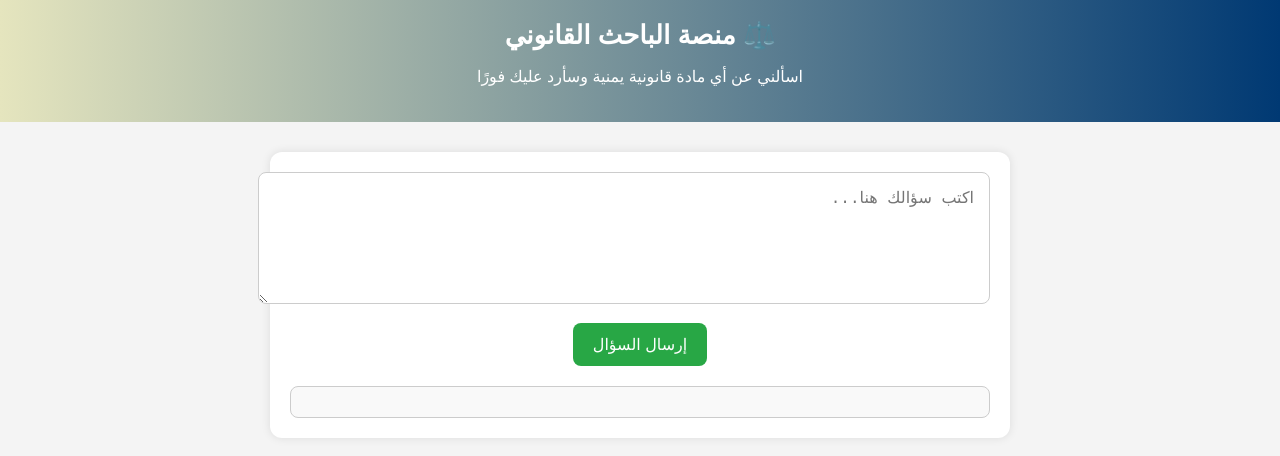
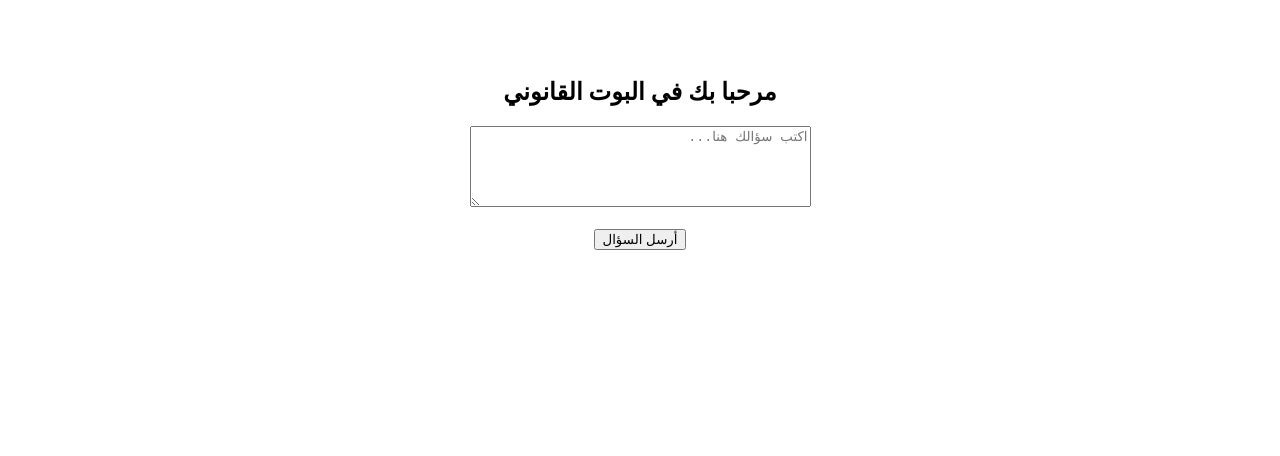
Before and after one commit to LegalResearcher/legal-bahith-bot, a website: page public/index.html in a window 1280 px wide. Drawn offline with Linux system fonts and the light colour scheme.

Commit message:
Update index.html

```diff
--- a/public/index.html
+++ b/public/index.html
@@ -1,100 +1,39 @@
 <!DOCTYPE html>
-<html lang="ar" dir="rtl">
+<html lang="ar">
 <head>
   <meta charset="UTF-8" />
-  <meta name="viewport" content="width=device-width, initial-scale=1.0"/>
-  <title>منصة الباحث القانوني ⚖️</title>
-  <style>
-    body {
-      font-family: 'Cairo', sans-serif;
-      background-color: #f4f4f4;
-      color: #222;
-      margin: 0;
-      padding: 0;
-      text-align: center;
-      direction: rtl;
-    }
-    header {
-      background: linear-gradient(to left, #003973, #E5E5BE);
-      padding: 20px;
-      color: white;
-    }
-    h1 {
-      margin: 0;
-      font-size: 26px;
-    }
-    .container {
-      max-width: 700px;
-      margin: 30px auto;
-      background: white;
-      padding: 20px;
-      border-radius: 12px;
-      box-shadow: 0 0 10px rgba(0,0,0,0.1);
-    }
-    textarea {
-      width: 100%;
-      height: 100px;
-      padding: 15px;
-      font-size: 16px;
-      border-radius: 8px;
-      border: 1px solid #ccc;
-      resize: vertical;
-    }
-    button {
-      margin-top: 15px;
-      background-color: #28a745;
-      color: white;
-      border: none;
-      padding: 12px 20px;
-      font-size: 16px;
-      border-radius: 8px;
-      cursor: pointer;
-    }
-    button:hover {
-      background-color: #218838;
-    }
-    #answer {
-      margin-top: 20px;
-      background: #f9f9f9;
-      border: 1px solid #ccc;
-      padding: 15px;
-      border-radius: 8px;
-      text-align: right;
-      white-space: pre-wrap;
-    }
-  </style>
+  <title>الباحث القانوني</title>
 </head>
-<body>
-  <header>
-    <h1>⚖️ منصة الباحث القانوني</h1>
-    <p>اسألني عن أي مادة قانونية يمنية وسأرد عليك فورًا</p>
-  </header>
-
-  <div class="container">
-    <textarea id="question" placeholder="اكتب سؤالك هنا..."></textarea>
-    <button onclick="sendQuestion()">إرسال السؤال</button>
-    <div id="answer"></div>
-  </div>
+<body style="text-align:center; padding:50px; direction:rtl;">
+  <h2>مرحبا بك في البوت القانوني</h2>
+  <textarea id="question" placeholder="اكتب سؤالك هنا..." rows="5" cols="40"></textarea><br><br>
+  <button onclick="sendQuestion()">أرسل السؤال</button>
+  <div id="answer" style="margin-top:20px; font-weight:bold;"></div>
 
   <script>
     async function sendQuestion() {
-      const question = document.getElementById('question').value.trim();
-      const answerDiv = document.getElementById('answer');
-      if (!question) {
-        answerDiv.textContent = 'يرجى كتابة سؤال أولاً.';
+      const question = document.getElementById("question").value;
+      const answerDiv = document.getElementById("answer");
+
+      if (!question.trim()) {
+        answerDiv.textContent = "⚠️ الرجاء كتابة سؤال أولاً.";
         return;
       }
-      answerDiv.textContent = '⏳ جاري المعالجة...';
+
+      answerDiv.textContent = "⏳ جاري المعالجة...";
       try {
         const response = await fetch('/ask', {
           method: 'POST',
-          headers: { 'Content-Type': 'application/json' },
+          headers: {
+            'Content-Type': 'application/json'
+          },
           body: JSON.stringify({ question })
         });
+
         const data = await response.json();
-        answerDiv.textContent = data.answer || 'لم يتم العثور على إجابة.';
-      } catch (err) {
-        answerDiv.textContent = 'حدث خطأ أثناء الاتصال بالخادم.';
+        answerDiv.textContent = data.answer;
+      } catch (error) {
+        answerDiv.textContent = "❌ حدث خطأ أثناء المعالجة.";
       }
     }
   </script>
```
